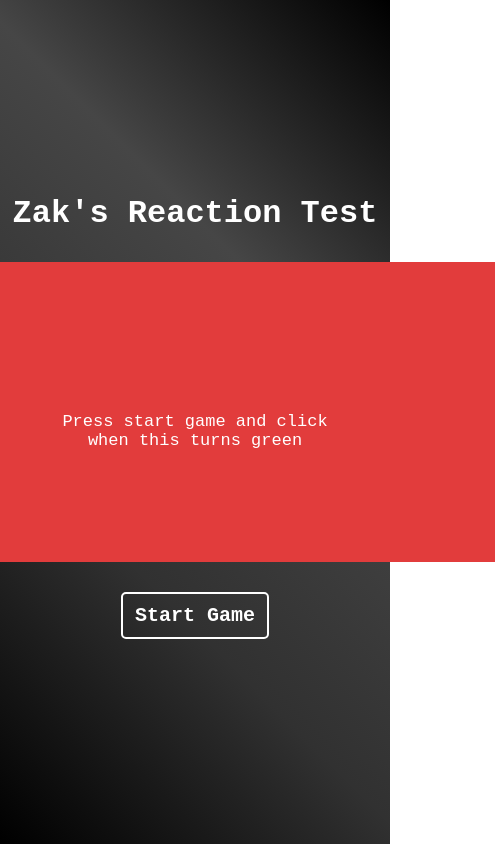
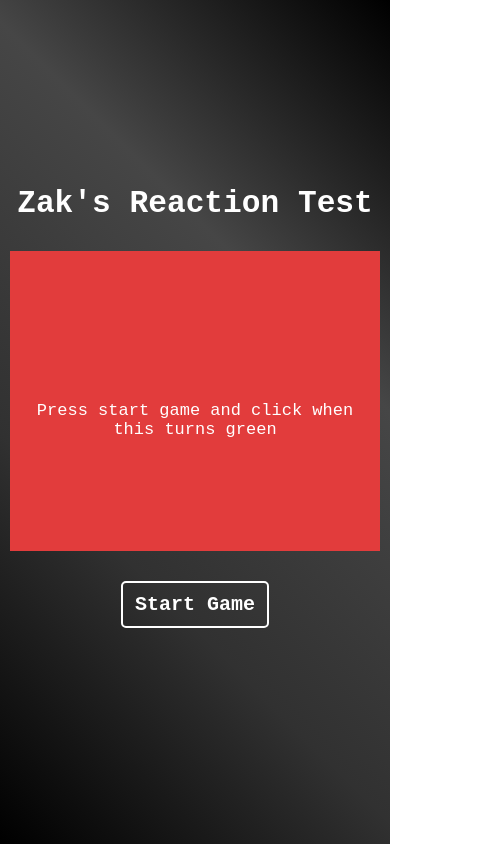
Before and after one commit to ZakSchenck/reaction-test, a website: page index.html in a window 390 px wide. Shown: the whole page, 495 px wide, since content can reach past the window. Drawn offline with Linux system fonts and the light colour scheme.

Commit message:
Added media queries for responsiveness

```diff
--- a/css/styles.scss
+++ b/css/styles.scss
@@ -4,7 +4,13 @@ body {
   justify-content: center;
   flex-direction: column;
   height: 100vh;
-  background-image: linear-gradient(45deg, black, rgb(49, 49, 49), rgb(70, 70, 70), black);
+  background-image: linear-gradient(
+    45deg,
+    black,
+    rgb(49, 49, 49),
+    rgb(70, 70, 70),
+    black
+  );
   background-repeat: no-repeat;
   background-size: cover;
   color: white;
@@ -17,10 +23,6 @@ body {
   padding: 0;
   margin: 0;
   box-sizing: border-box;
-}
-
-h1 {
-  margin-top: 5%;
 }
 
 .canvas {
@@ -61,3 +63,18 @@ button {
     cursor: pointer;
   }
 }
+
+@media all and (max-width: 630px) {
+  .canvas {
+    width: 95%;
+    p {
+      width: 90%;
+    }
+  }
+}
+
+@media all and (max-width: 400px) {
+  h1 {
+    font-size: 8vw;
+  }
+}
```
Also changed, not shown: app.js (+8 -0 lines), css/styles.css, download.jpeg (deleted), 1 other file.
